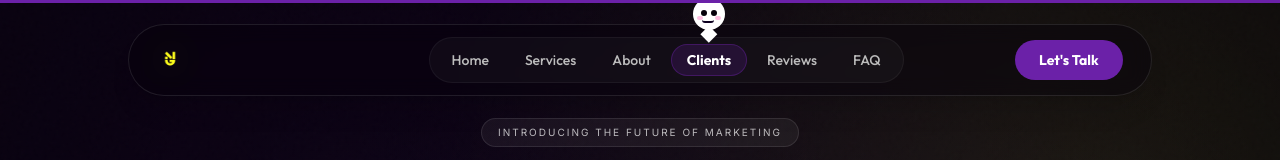
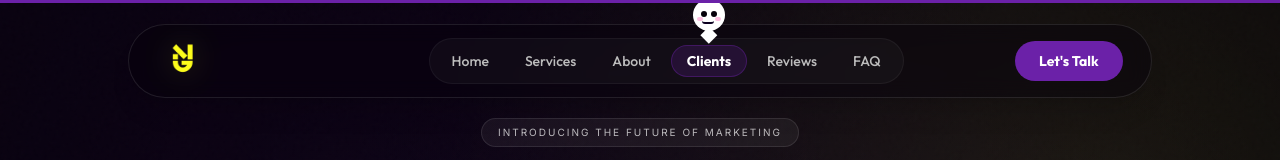
Before and after one commit to arshadyelikar27-dev/Good-Marketing-Matters, a Next.js app: page / in a window 1280 px wide. Shown: the top 160 px of the page. Built offline with nearby package versions, Linux system fonts and the light colour scheme.

Commit message:
feat: add animated sticky navbar with scroll-based section tracking and mascot UI

```diff
--- a/src/components/navbar.tsx
+++ b/src/components/navbar.tsx
@@ -91,11 +91,11 @@ export function Navbar() {
           )}
         >
           {/* LOGO */}
-          <Link href="/" className="flex items-center group relative w-[120px] sm:w-[160px] h-8 sm:h-10 z-20 shrink-0">
+          <Link href="/" className="flex items-center group relative w-[120px] sm:w-[160px] h-10 sm:h-12 z-20 shrink-0">
             <motion.div
               animate={{ scale: isScrolled ? 0.9 : 1 }}
               transition={{ duration: 0.3 }}
-              className="relative w-full h-full transition-transform hover:scale-105"
+              className="absolute left-0 top-1/2 -translate-y-1/2 w-full h-[60px] sm:h-[80px] transition-transform hover:scale-105"
             >
               <Image
                 src="/Logo.png"
```
